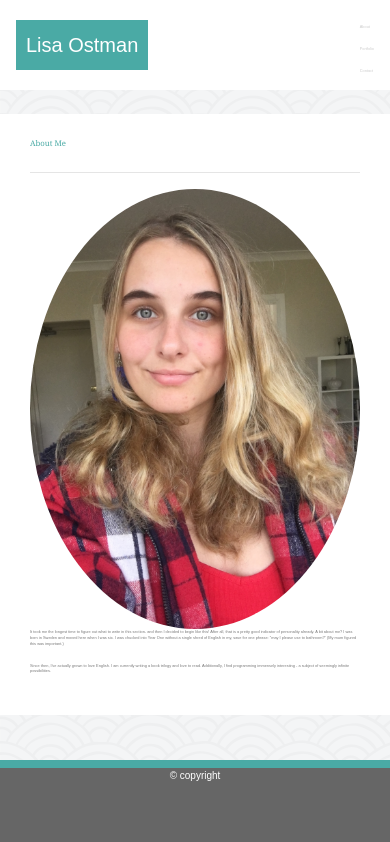
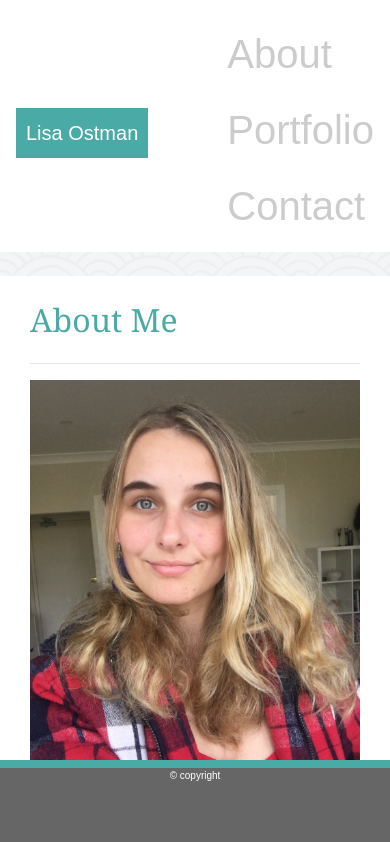
Before and after one commit to lisaostman/boots, a plain HTML site: page index.html in a window 390 px wide. Shown: the top 842 px of the page. Drawn offline with nearby package versions, Linux system fonts and the light colour scheme.

Commit message:
adjusting media queries

```diff
--- /dev/null
+++ b/assets/css/screen.css
@@ -0,0 +1,20 @@
+@media screen and (max-width: 900px) {
+    body {
+      font-size: 20px;
+
+    }
+  }
+
+  @media screen and (max-width: 768px) {
+    body {
+      font-size: 30px;
+
+    }
+  }
+
+  @media screen and (max-width: 640px) {
+    body {
+      font-size: 40px;
+
+    }
+  }
--- a/assets/css/style.css
+++ b/assets/css/style.css
@@ -29,7 +29,6 @@ body {
 h2 {
     color: #4aaaa5;
     font-family: 'Georgia', Times, 'Times New Roman', serif;
-    font-size: 2vw;
     text-align: left;
 }
 
--- a/index.html
+++ b/index.html
@@ -5,6 +5,7 @@
     <meta name="viewport" content="width=device-width, initial-scale=1.0">
     <link rel="stylesheet" href="https://maxcdn.bootstrapcdn.com/bootstrap/4.0.0/css/bootstrap.min.css">
     <link rel="stylesheet" type="text/css" href="assets/css/style.css">
+    <link rel="stylesheet" type="text/css" href="assets/css/screen.css">
     <title>
         About Me
     </title>
@@ -39,25 +40,25 @@
     </nav>
 
     </div>
-    <div class="container mt-4 hello">
+    <div class="container mt-4 mb-4 hello">
         <div class="row">
-            <div class="col-md-2">
+            <div class="col-md-2 col-sm-1">
 
             </div>
-            <div class="col-md-8">
+            <div class="col-md-8 col-sm-10">
                 <div class="container mt-4 mb-4">
 
                     <div class="row">
-                        <div class="col-md-4">
+                        <div class="col-md-12 col-sm-12">
                             <h2>About Me</h2>
                         </div>
                     </div>
                     <hr>
                     <div class="row">
-                        <div class="col-md-3">
-                            <img src="assets/images/headshot.jpeg" alt="photo of me" class="rounded-circle img-fluid">
+                        <div class="col-md-3 col-sm-3">
+                            <img src="assets/images/headshot.jpeg" alt="photo of me" class="img-fluid">
                         </div>
-                        <div class="col-md-9">
+                        <div class="col-md-9 col-sm-9">
                             <p>It took me the longest time to figure out what to write in this section- and then I
                                 decided to begin like this! After all,
                                 that is a pretty good indicator of personality already. A bit about me? I was born in
@@ -75,7 +76,7 @@
                     </div>
                 </div>
             </div>
-            <div class="col-md-2">
+            <div class="col-md-2 col-sm-1">
 
             </div>
         </div>
```
